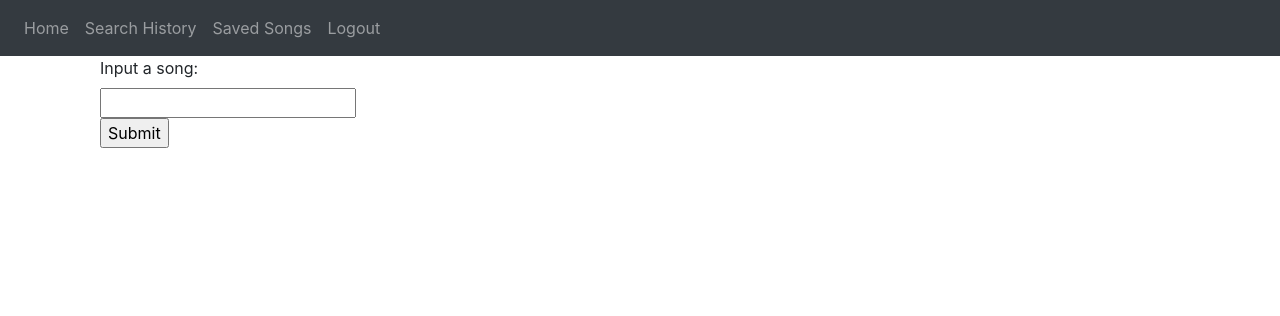
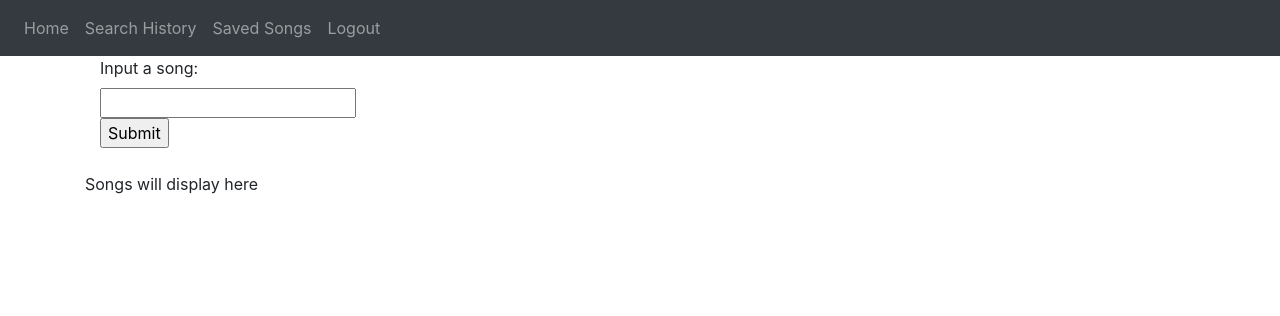
Before and after one commit to zhoujacob/SongRec, a Flask app: page / in a window 1280 px wide. Shown: the top 316 px of the page. Run offline with Flask 3, Linux system fonts and the light colour scheme; the visitor is signed in with stand-in values (Sample User, id 1); parts of the project's set-up code (start-up, migrations or seed data) failed here and were passed over; some libraries are stand-ins or nearby versions.

Commit message:
Cleaned up the home page HTML

```diff
--- a/app/templates/home.html
+++ b/app/templates/home.html
@@ -13,4 +13,8 @@
             {% endif %}
         </div>
     </div>
+    <br>
+    <div>
+        <p> Songs will display here</p>
+    </div>
 {% endblock %}
--- a/app/views.py
+++ b/app/views.py
@@ -10,7 +10,6 @@ views = Blueprint("views", __name__)
 def home():
     if request.method == 'POST':
         song = request.form['search-bar']
-        flash('Enter.', category='success')
         return render_template('home.html',user = current_user, song = song)
     return render_template("home.html", user = current_user)
 
```
Also changed, not shown: app/models.py (+7 -8 lines).
